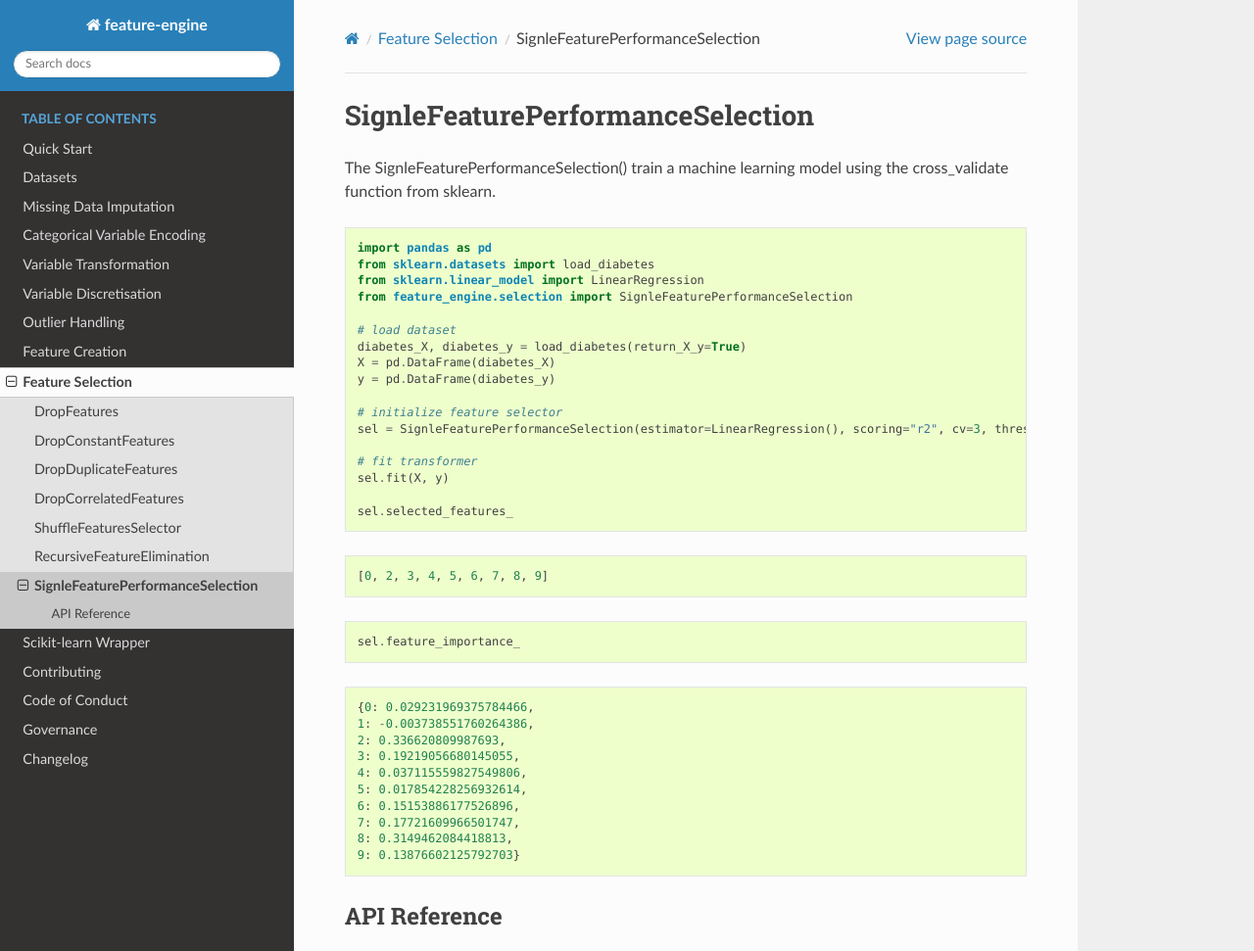
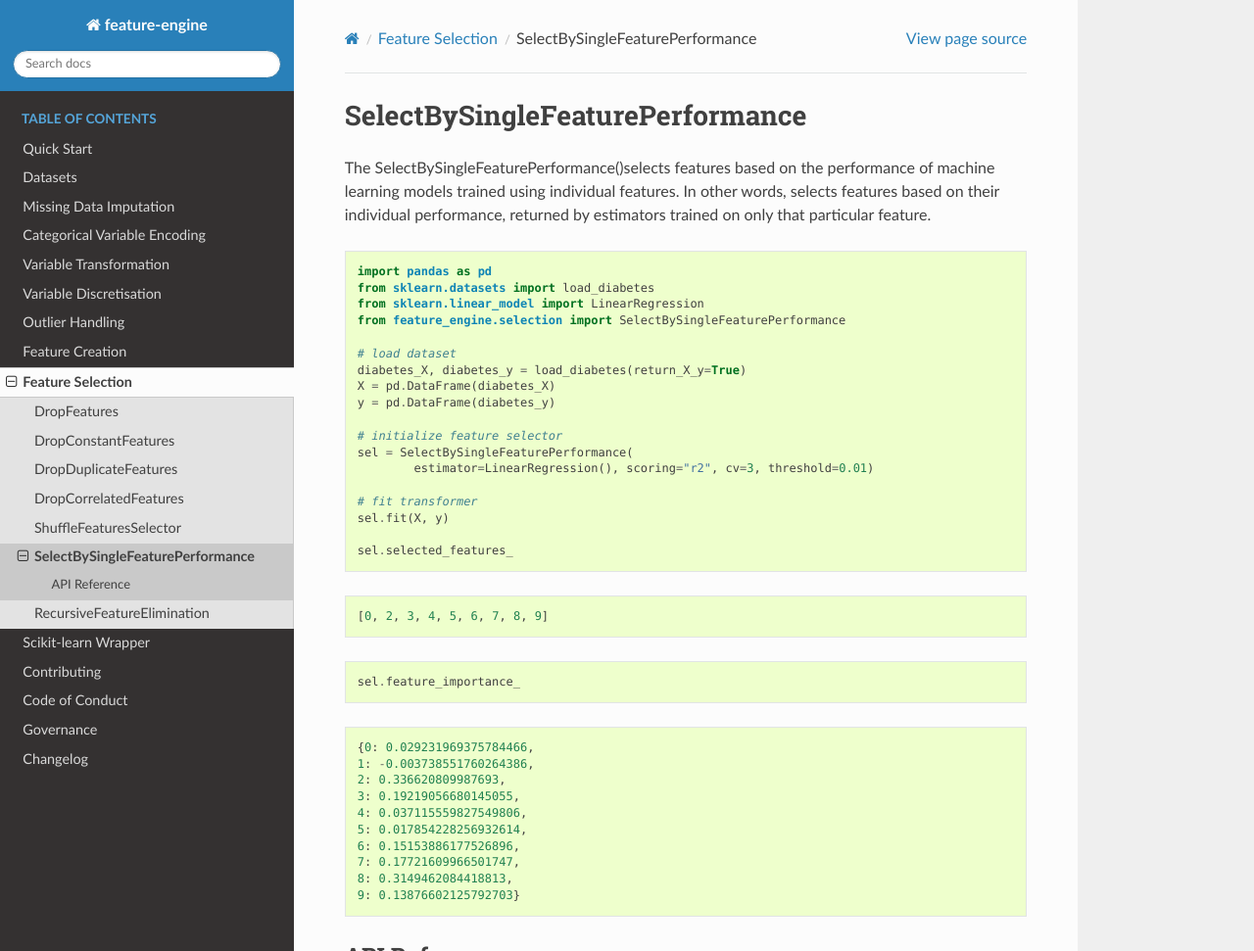
Before and after one commit to feature-engine/feature_engine, a Sphinx documentation site: the page built from docs/selection/SelectBySingleFeaturePerformance.rst, in a window 1280 px wide and 1305 px high, cut to the strip 0-971 px from the top of the window. Shown: the whole strip at 98% size. Built offline with Sphinx 7.4.7 and the Read the Docs theme 2.0.0, drawn with Linux system fonts in a browser that asks for light colours; the version number could not be read and is left out.

```diff
--- a/docs/index.rst
+++ b/docs/index.rst
@@ -176,8 +176,8 @@ Feature Selection:
 - :doc:`selection/DropDuplicateFeatures`: drops duplicated variables from a dataframe
 - :doc:`selection/DropCorrelatedFeatures`: drops correlated variables from a dataframe
 - :doc:`selection/ShuffleFeaturesSelector`: selects features by evaluating model performance after feature shuffling
+- :doc:`selection/SelectBySingleFeaturePerformance`: selects features based on their performance on univariate estimators
 - :doc:`selection/RecursiveFeatureElimination`: selects features recursively, by evaluating model performance
-- :doc:`selection/SignleFeaturePerformanceSelection`: train a machine learning model using the cross_validate function from sklearn
 
 Getting Help
 ------------
--- a/docs/selection/SignleFeaturePerformanceSelection.rst
+++ b/docs/selection/SelectBySingleFeaturePerformance.rst
@@ -1,14 +1,17 @@
-SignleFeaturePerformanceSelection
-=======================
+SelectBySingleFeaturePerformance
+================================
 
-The SignleFeaturePerformanceSelection() train a machine learning model using the cross_validate function from sklearn.
+The SelectBySingleFeaturePerformance()selects features based on the performance of
+machine learning models trained using individual features. In other words, selects
+features based on their individual performance, returned by estimators trained on
+only that particular feature.
 
 .. code:: python
 
     import pandas as pd
     from sklearn.datasets import load_diabetes
     from sklearn.linear_model import LinearRegression
-    from feature_engine.selection import SignleFeaturePerformanceSelection
+    from feature_engine.selection import SelectBySingleFeaturePerformance
 
     # load dataset
     diabetes_X, diabetes_y = load_diabetes(return_X_y=True)
@@ -16,7 +19,8 @@ The SignleFeaturePerformanceSelection() train a machine learning model using the
     y = pd.DataFrame(diabetes_y)
 
     # initialize feature selector
-    sel = SignleFeaturePerformanceSelection(estimator=LinearRegression(), scoring="r2", cv=3, threshold=0.01)
+    sel = SelectBySingleFeaturePerformance(
+            estimator=LinearRegression(), scoring="r2", cv=3, threshold=0.01)
 
     # fit transformer
     sel.fit(X, y)
@@ -48,5 +52,5 @@ The SignleFeaturePerformanceSelection() train a machine learning model using the
 API Reference
 -------------
 
-.. autoclass:: feature_engine.selection.SignleFeaturePerformanceSelection
+.. autoclass:: feature_engine.selection.SelectBySingleFeaturePerformance
     :members:
--- a/docs/selection/index.rst
+++ b/docs/selection/index.rst
@@ -14,5 +14,5 @@ Or in other words to select subsets of variables.
    DropDuplicateFeatures
    DropCorrelatedFeatures
    ShuffleFeaturesSelector
+   SelectBySingleFeaturePerformance
    RecursiveFeatureElimination
-   SignleFeaturePerformanceSelection
```
Also changed, not shown: 3 other files.
